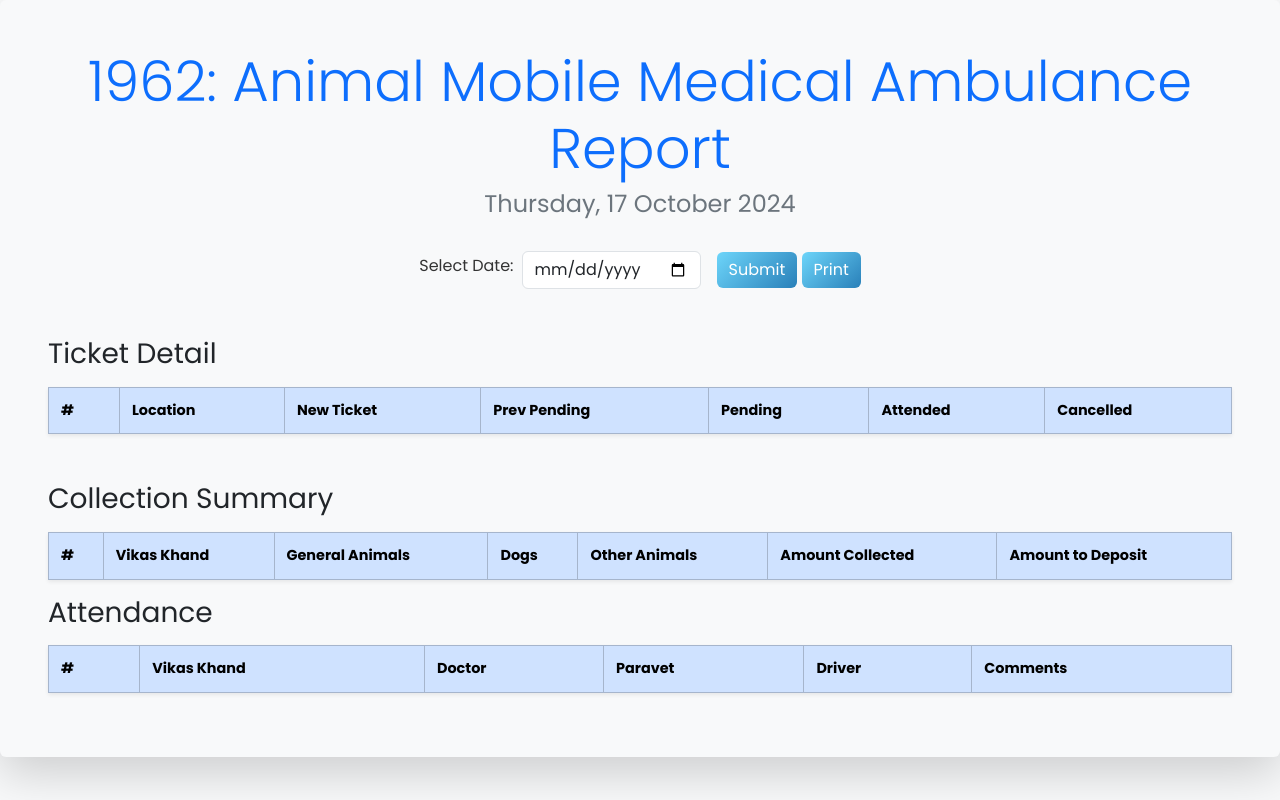
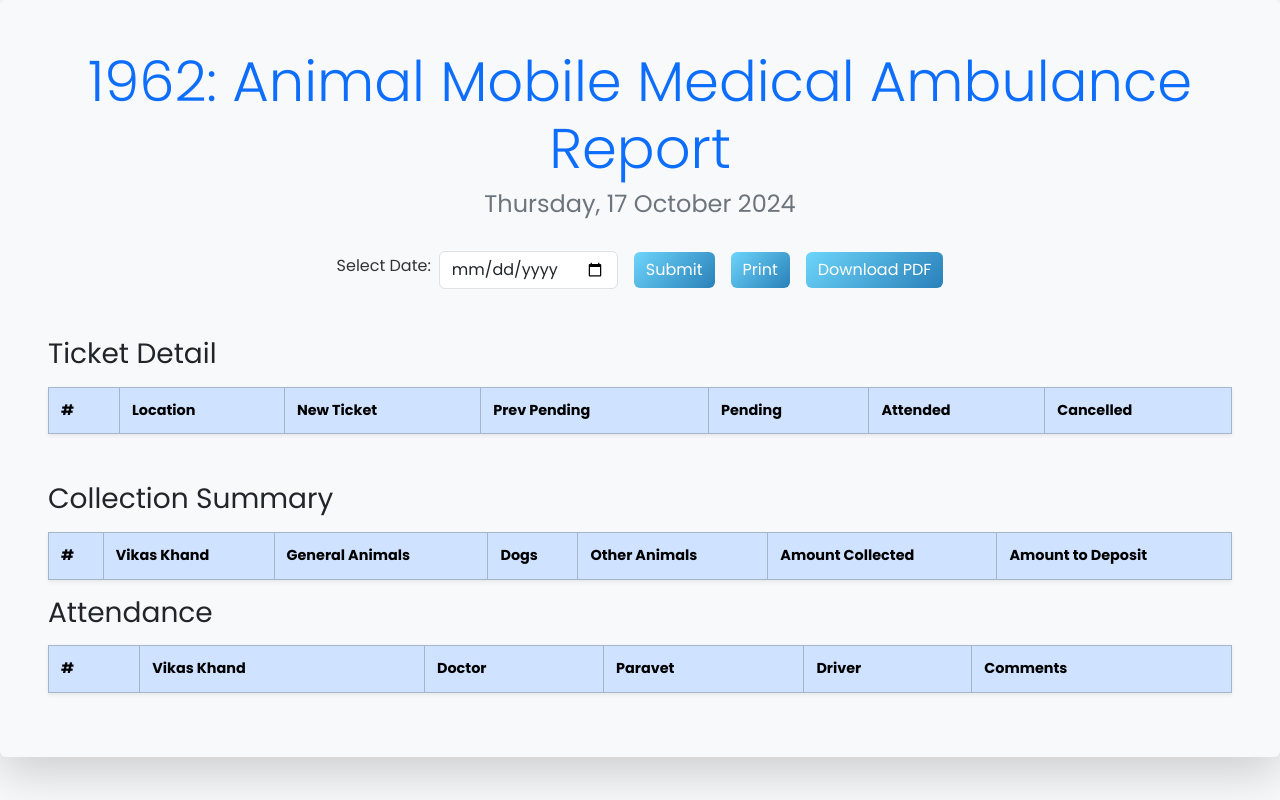
Before and after one commit to tanishkhub/1962App, a React (Create React App) app: page /daily-report in a window 1280 px wide. Built offline with nearby package versions, Linux system fonts and the light colour scheme.

Commit message:
Update DailyReport.js

```diff
--- a/src/components/DailyReport.js
+++ b/src/components/DailyReport.js
@@ -1,6 +1,8 @@
 import React, { useState, useEffect } from 'react';
 import 'bootstrap/dist/css/bootstrap.min.css';
-import './DailyReport.css'; // Import the custom CSS file for page break styles
+import './DailyReport.css'; // Custom CSS for page break styles
+import jsPDF from 'jspdf';
+import html2canvas from 'html2canvas';
 
 const DailyReport = () => {
     const [selectedDate, setSelectedDate] = useState('');
@@ -8,8 +10,8 @@ const DailyReport = () => {
     const [attendance, setAttendance] = useState([]);
     const [ticketDetails, setTicketDetails] = useState([]);
     const [collectionSummary, setCollectionSummary] = useState([]);
-    const [expandedRows, setExpandedRows] = useState(new Set()); // State to track expanded rows
-    const [showForm, setShowForm] = useState(true); // State to control form visibility
+    const [expandedRows, setExpandedRows] = useState(new Set());
+    const [showForm, setShowForm] = useState(true);
 
     const carVehicleMapping = {
         1: 'केसली',
@@ -31,23 +33,19 @@ const DailyReport = () => {
         const currentDate = date ? new Date(date) : new Date();
         const days = ['Sunday', 'Monday', 'Tuesday', 'Wednesday', 'Thursday', 'Friday', 'Saturday'];
         const months = ['January', 'February', 'March', 'April', 'May', 'June', 'July', 'August', 'September', 'October', 'November', 'December'];
-
         const currentDayOfWeek = days[currentDate.getDay()];
         const currentDay = currentDate.getDate();
         const currentMonth = months[currentDate.getMonth()];
         const currentYear = currentDate.getFullYear();
-
         setDynamicDate(`${currentDayOfWeek}, ${currentDay} ${currentMonth} ${currentYear}`);
     };
 
     const handleDateSubmit = async (event) => {
         event.preventDefault();
         updateDynamicDate(selectedDate);
-
         try {
             const response = await fetch(`https://1962logsapi.vercel.app/api/tickets/date?date=${selectedDate}`);
             const data = await response.json();
-
             if (response.ok) {
                 setAttendance(data.map(ticket => ({
                     carNumber: carVehicleMapping[ticket.carNumber],
@@ -56,7 +54,6 @@ const DailyReport = () => {
                     driver: ticket.driverAttendance,
                     comment: ticket.comment,
                 })));
-
                 setTicketDetails(data.map(ticket => ({
                     carNumber: carVehicleMapping[ticket.carNumber],
                     newTicket: ticket.newTicket,
@@ -65,7 +62,6 @@ const DailyReport = () => {
                     attended: ticket.attendedTicket,
                     cancelled: ticket.cancelledTicket,
                 })));
-
                 setCollectionSummary(data.map(ticket => ({
                     carNumber: carVehicleMapping[ticket.carNumber],
                     generalAnimals: ticket.generalAnimals,
@@ -85,37 +81,56 @@ const DailyReport = () => {
     }, []);
 
     const printReport = () => {
-        // Hide the form
         setShowForm(false);
-
-        // Trigger the print dialog
-
         window.print();
-
-        // Show the form again after a brief delay
         setTimeout(() => {
             setShowForm(true);
-        }, 1000); // Delay in milliseconds (1 second)
+        }, 1000);
+    };
+
+    const handleDownloadPDF = () => {
+        setShowForm(false);
+        setTimeout(() => {
+            const input = document.getElementById('pdf-content');
+            html2canvas(input, {
+                scrollX: 0,
+                scrollY: -window.scrollY,
+                width: input.scrollWidth,
+                height: input.scrollHeight,
+            })
+                .then((canvas) => {
+                    const imgData = canvas.toDataURL('image/png');
+                    const pdf = new jsPDF('landscape');
+                    const pdfWidth = pdf.internal.pageSize.getWidth();
+                    const pdfHeight = pdf.internal.pageSize.getHeight();
+                    pdf.addImage(imgData, 'PNG', 0, 0, pdfWidth, pdfHeight);
+                    pdf.save('daily-report.pdf');
+                    setShowForm(true);
+                })
+                .catch((error) => {
+                    console.error('Error generating PDF:', error);
+                    setShowForm(true);
+                });
+        }, 100);
     };
 
     const toggleRow = (index) => {
         const newExpandedRows = new Set(expandedRows);
         if (newExpandedRows.has(index)) {
-            newExpandedRows.delete(index); // Collapse row if it is already expanded
+            newExpandedRows.delete(index);
         } else {
-            newExpandedRows.add(index); // Expand row if it is collapsed
+            newExpandedRows.add(index);
         }
         setExpandedRows(newExpandedRows);
     };
 
     return (
-        <div className="container bg-light p-5 rounded shadow-lg">
+        <div id="pdf-content" className="container bg-light p-5 rounded shadow-lg">
             <section className="mb-5">
                 <header className="text-center">
                     <h1 className="display-4 text-primary">1962: Animal Mobile Medical Ambulance Report</h1>
                     <h1 className="h4 text-secondary mt-2">{dynamicDate}</h1>
                 </header>
-
                 <main className="mt-4">
                     {showForm && (
                         <form id="date-form" className="d-flex flex-column flex-md-row justify-content-center align-items-center mb-4" onSubmit={handleDateSubmit}>
@@ -128,26 +143,20 @@ const DailyReport = () => {
                                 value={selectedDate}
                                 onChange={(e) => setSelectedDate(e.target.value)}
                             />
-                            <button
-                                type="submit"
-                                className="btn btn-primary ms-3 mt-2 mt-md-0">
+                            <button type="submit" className="btn btn-primary ms-3 mt-2 mt-md-0">
                                 Submit
                             </button>
-                            <div>&nbsp;</div>
-                            <button
-                                type="button"
-                                onClick={printReport}
-                                className="btn btn-primary"
-                            >
+                            <button type="button" onClick={printReport} className="btn btn-primary ms-3 mt-2 mt-md-0">
                                 Print
+                            </button>
+                            <button type="button" onClick={handleDownloadPDF} className="btn btn-primary ms-3 mt-2 mt-md-0">
+                                Download PDF
                             </button>
                         </form>
                     )}
                 </main>
             </section>
-
             <section className="mb-5 page-break">
-                {/* Ticket Detail Section */}
                 <h2 className="h3 text-dark mb-3">Ticket Detail</h2>
                 <table className="table table-bordered table-hover shadow-sm">
                     <thead className="table-primary">
@@ -176,9 +185,7 @@ const DailyReport = () => {
                     </tbody>
                 </table>
             </section>
-
             <section className="page-break">
-                {/* Collection Summary Section */}
                 <h2 className="h3 text-dark mb-3">Collection Summary</h2>
                 <table className="table table-bordered table-hover shadow-sm">
                     <thead className="table-primary">
@@ -207,9 +214,7 @@ const DailyReport = () => {
                     </tbody>
                 </table>
             </section>
-
             <section className="page-break">
-                {/* Attendance Section */}
                 <h2 className="h3 text-dark mb-3">Attendance</h2>
                 <table className="table table-bordered table-hover shadow-sm">
                     <thead className="table-primary">
@@ -219,7 +224,7 @@ const DailyReport = () => {
                             <th>Doctor</th>
                             <th>Paravet</th>
                             <th>Driver</th>
-                            <th>Comments</th> {/* New Comments column */}
+                            <th>Comments</th>
                         </tr>
                     </thead>
                     <tbody>
@@ -231,11 +236,10 @@ const DailyReport = () => {
                                 <td>{row.paravet}</td>
                                 <td>{row.driver}</td>
                                 <td className="wrap-text" onClick={() => toggleRow(index)} style={{ cursor: 'pointer' }}>
-    {expandedRows.has(index)
-        ? row.comment || "No Comments" // Display the comment or "No Comments"
-        : (row.comment ? row.comment.slice(0, 50) + '...' : 'No Comments')}
-</td>
-
+                                    {expandedRows.has(index)
+                                        ? row.comment || "No Comments"
+                                        : (row.comment ? row.comment.slice(0, 50) + '...' : 'No Comments')}
+                                </td>
                             </tr>
                         ))}
                     </tbody>
```
